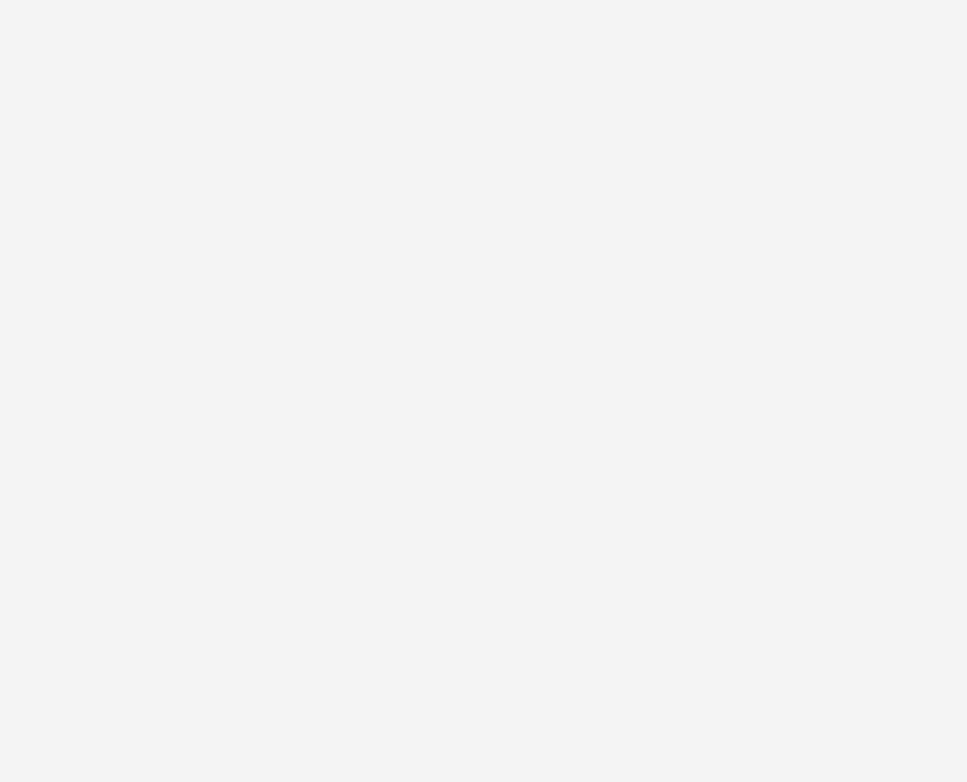
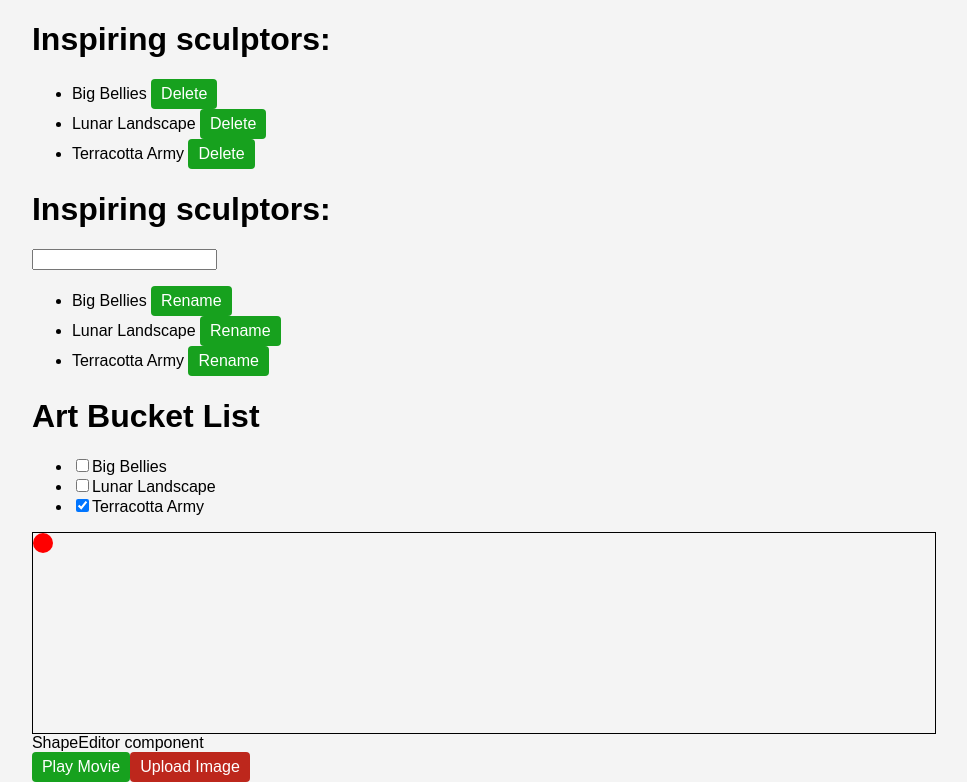
Before and after one commit to JoaoPirasol/react01, a React (Create React App) app: page /atv04 in a window 1280 px wide. Shown: the part 461-1243 px from the top of the page, without its empty margins (157-1124 px from the left). Before the commit the page ends 800 px from the top, so only its background shows below. Built offline with nearby package versions, Linux system fonts and the light colour scheme.

Commit message:
Update Atv04.js

```diff
--- a/src/Atv04.js
+++ b/src/Atv04.js
@@ -4,7 +4,7 @@ import CounterList from "./CounterList";
 import Form from "./Form";
 import Form2 from "./Form2";
 import Form3 from "./Form3";
-import Gallery from "./Gallery1";
+// import Gallery from "./Gallery1";
 import List from "./List";
 import List2 from "./List2";
 import List3 from "./List3";
@@ -14,24 +14,24 @@ import ShapeEditor from "./ShapeEditor";
 import Toolbar from "./Toolbar";
 
 
-export default function Atv04() {
+export default function Atv0() {
   return (
     <>
         <h2>Semana 4</h2>
-        {/* <BucketList/>
+        <BucketList/>
         <Counter/>
         <CounterList/>
         <Form/>
         <Form2/>
         <Form3/>
-        <Gallery/>
+        {/* <Gallery/> */}
         <List/>
         <List2/>
         <List3/>
         <List4/>
         <MovingDot/>
         <ShapeEditor/>
-        <Toolbar/> */}
+        <Toolbar/>
 
     </>
   );
```
